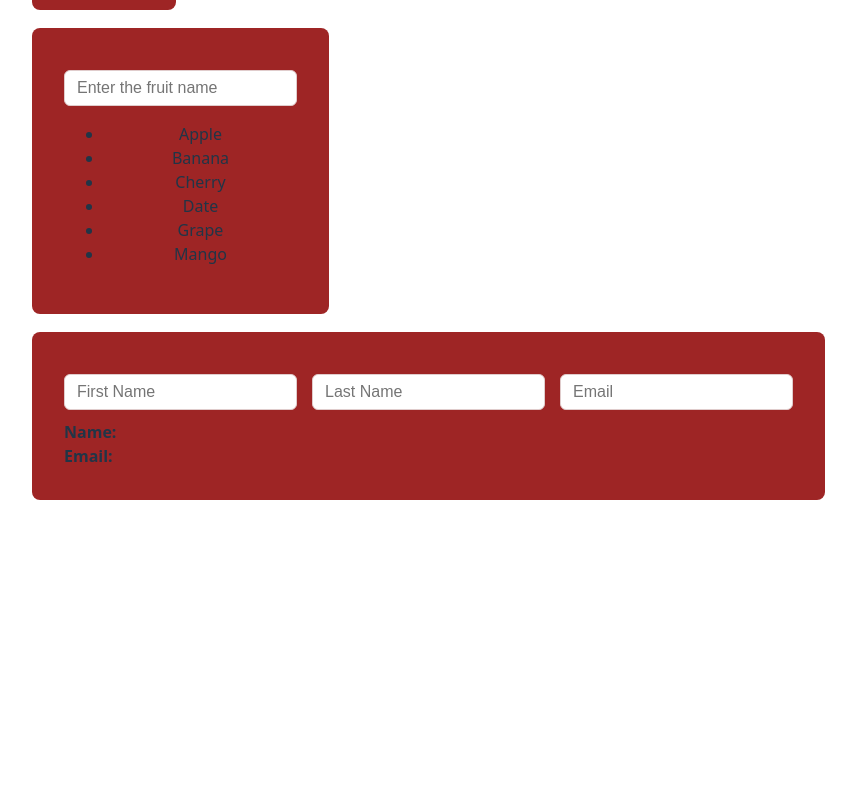
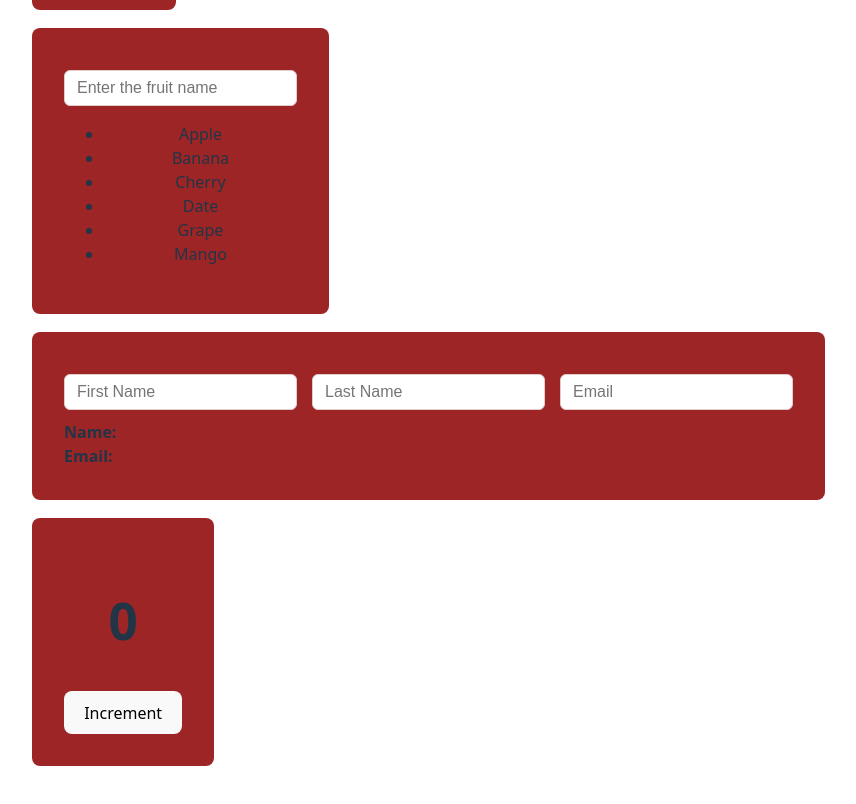
Before and after one commit to Huzaifa-mh/React-19, a React (Vite) app in the folder React19-Practice2/: page / in a window 1280 px wide. Shown: the part 1658-2462 px from the top of the page, without its empty margins (204-1060 px from the left). Before the commit the page ends 2208 px from the top, so only its background shows below. Built offline with nearby package versions, Linux system fonts and the light colour scheme.

Commit message:
Add counter functionality with increment button to App component

```diff
--- a/React19-Practice2/src/App.tsx
+++ b/React19-Practice2/src/App.tsx
@@ -101,6 +101,8 @@
   const [username, setUsername] = React.useState("");
   const [status, setStatus] = React.useState("");
 
+  const[count, setCount] = React.useState(0);
+
   const getStatusMessage = () => {
     if (status === "pending") return "Processing...";
     if (status === "success") return "Operation Successful!";
@@ -165,6 +167,14 @@
       <Card>
         <Inputs />
       </Card>
+
+      <Card>
+        <div>
+          <h1>{count}</h1>
+          <button onClick={() => setCount(count + 1)}>Increment</button>
+        </div>
+
+      </Card>
     </>
   );
 }
```
